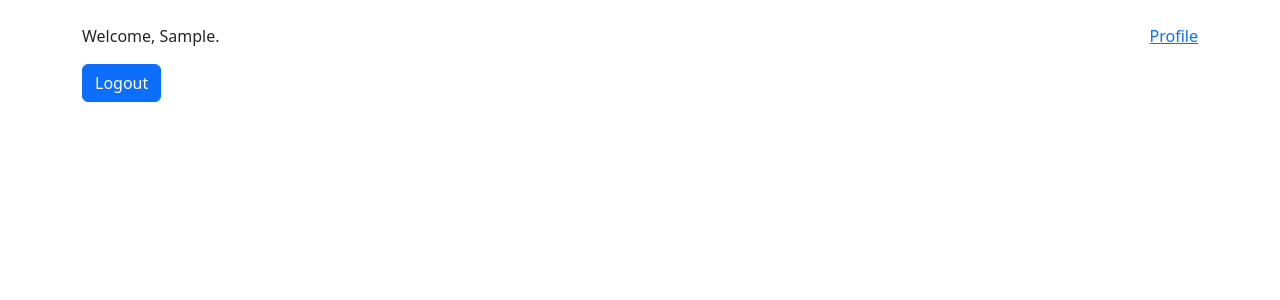
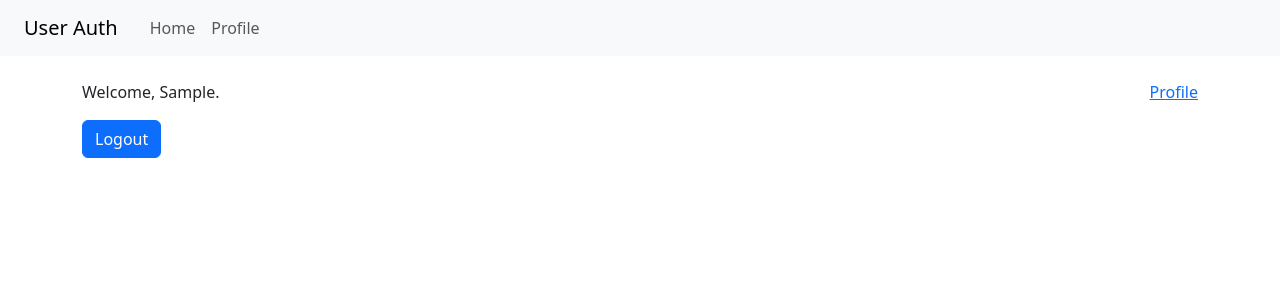
Before and after one commit to dino-code/django-userauth, a Django app: page /accounts/ in a window 1280 px wide. Shown: the top 300 px of the page. Run offline with Django 5.2, Linux system fonts and the light colour scheme; the visitor is signed in with stand-in values (Sample User, id 1).

Commit message:
Add dynamic navbar for authenticated users
Introduced a conditional navbar that appears only for logged-in users. The navbar includes links to the home and profile pages, enhancing user navigation and experience.

```diff
--- a/templates/base.html
+++ b/templates/base.html
@@ -8,6 +8,24 @@
   </head>
   <body>
     <script src="https://cdn.jsdelivr.net/npm/bootstrap@5.3.5/dist/js/bootstrap.bundle.min.js" integrity="sha384-k6d4wzSIapyDyv1kpU366/PK5hCdSbCRGRCMv+eplOQJWyd1fbcAu9OCUj5zNLiq" crossorigin="anonymous"></script>
+    {% if request.user.is_authenticated %}
+        <nav class="navbar navbar-expand-lg navbar-light bg-light">
+          <a class="mx-4 navbar-brand" href="#">User Auth</a>
+          <button class="mx-4 navbar-toggler" type="button" data-bs-toggle="collapse" data-bs-target="#navbarNav" aria-controls="navbarNav" aria-expanded="false" aria-label="Toggle navigation">
+            <span class="navbar-toggler-icon"></span>
+          </button>
+          <div class="collapse navbar-collapse" id="navbarNav">
+            <ul class="navbar-nav">
+              <li class="nav-item active">
+                <a class="nav-link" href="{% url 'accounts:home' %}">Home</a>
+              </li>
+              <li class="nav-item">
+                <a class="nav-link" href="{% url 'accounts:profile' %}">Profile</a>
+              </li>
+            </ul>
+          </div>
+        </nav>
+    {% endif %}
     <div class="container pt-4">
     {% block content %}
 
```
